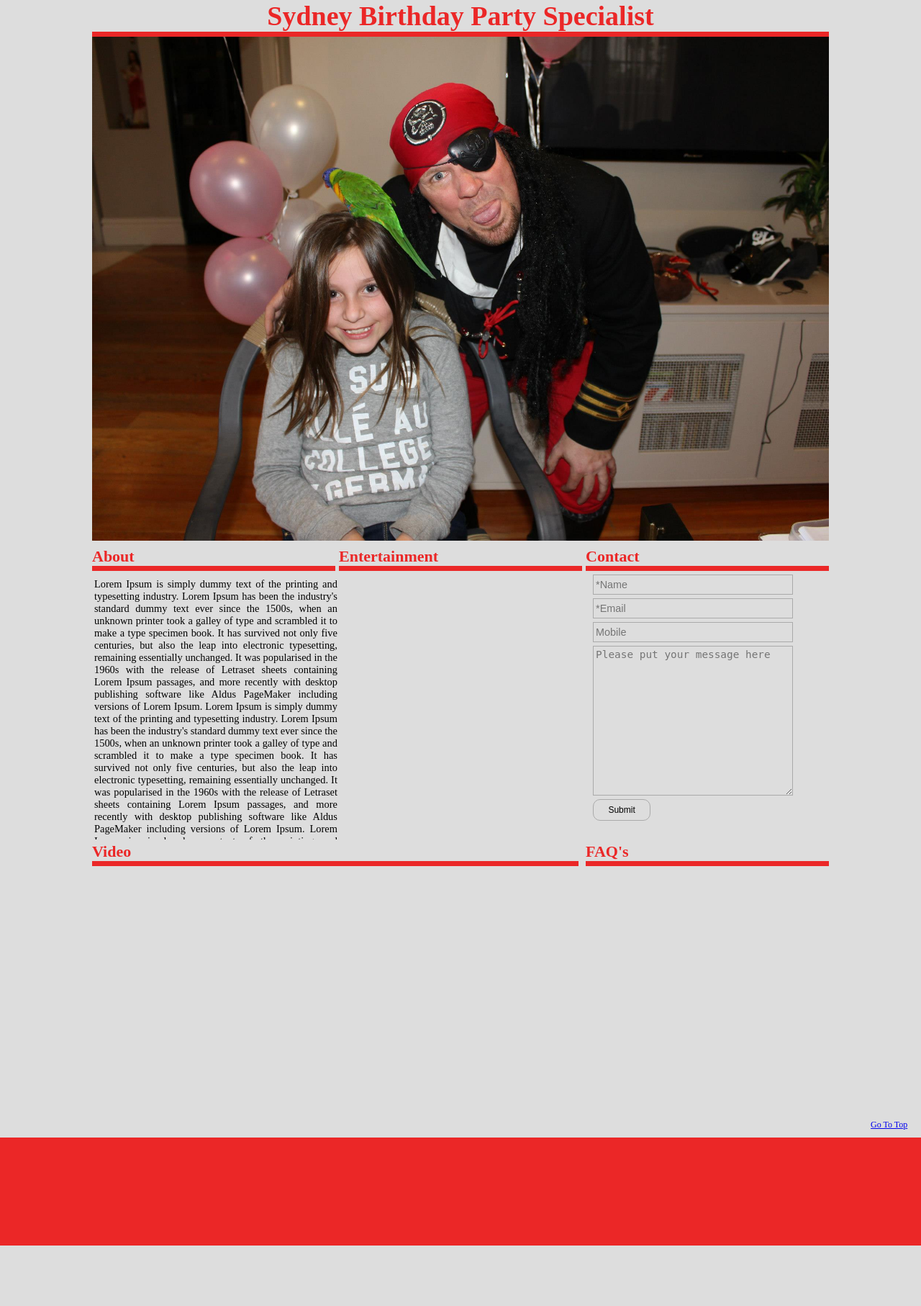
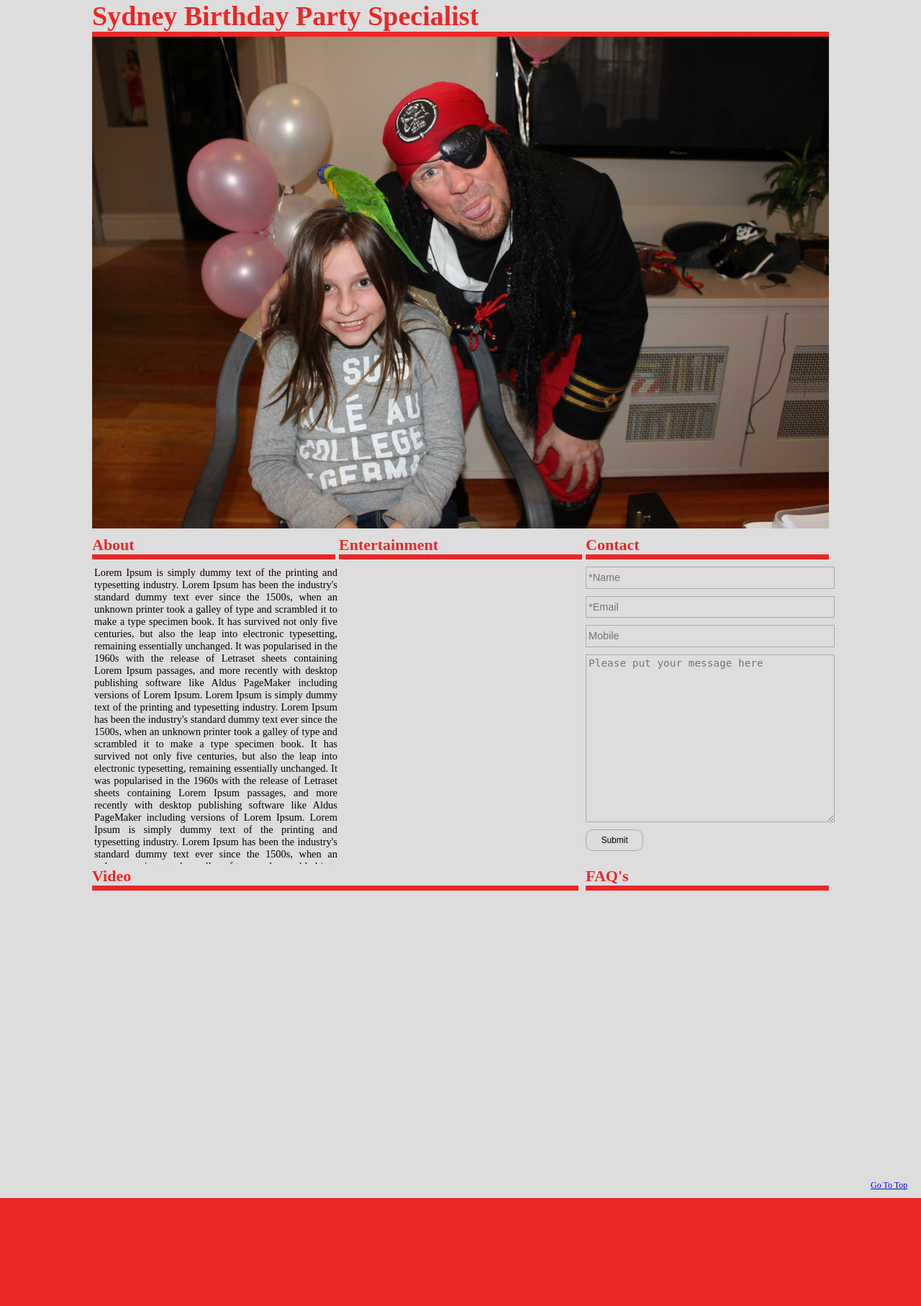
Before and after one commit to ryanlfoster/captain, a PHP site: page /index.html in a window 1280 px wide. Shown: the part 80-1894 px from the top of the page at 72% size. Before the commit the page ends 1810 px from the top, so only its background shows below. Run offline with PHP 8.4, Linux system fonts and the light colour scheme; style sheets or scripts are compiled from the project's sources.

Commit message:
Better slider show solution
Fix the slider show margin problem

```diff
--- a/css/large.less
+++ b/css/large.less
@@ -1,7 +1,6 @@
-@section_height: 400px;
+@section_height: 450px;
 @section_margin_bottom: 10px;
-@slider_show_height: 750px;
-@content_height: @slider_show_height+@section_height*3+@section_margin_bottom*4;
+@content_height: @section_height*3+@section_margin_bottom*4;
 
 header{
 	height: 80px;
@@ -13,33 +12,31 @@
 
 .firstline_left{
 	width: 33%;
-	top: @slider_show_height+@section_margin_bottom;
+	top: @section_margin_bottom;
 	left:0px;
 }
 .firstline_middle{
 	width: 33%;
-	top: @slider_show_height+@section_margin_bottom;
+	top: @section_margin_bottom;
 	left:33.5%;
 }
 .firstline_right{
 	width: 33%;
-	top: @slider_show_height+@section_margin_bottom;
+	top: @section_margin_bottom;
 	right:0px;
 }
 .secondline_left{
 	width: 66%;
-	top: @slider_show_height+@section_height+@section_margin_bottom*2;
+	top: @section_height+@section_margin_bottom*2;
 	left:0px;
 }
 .secondline_right{
 	width: 33%;
-	top: @slider_show_height+@section_height+@section_margin_bottom*2;
+	top: @section_height+@section_margin_bottom*2;
 	right:0px;
 }
 
-.slider_show{
-	height: @slider_show_height;
-}
+
 
 section{
 	height: @section_height;
@@ -52,14 +49,7 @@
 	margin-bottom: @section_margin_bottom;
 	z-index: 999;
 }
-.slider_show{
-	width:100%;
-	position: absolute;
-	height: @slider_show_height;
-	top:0px;
-	left: 0px;
-	z-index: 999px;
-}
+
 .about{
 	.firstline_left;
 }
@@ -76,23 +66,29 @@
 	.secondline_right;
 }
 .content{
-	height: @slider_show_height+@section_height*2+@section_margin_bottom*3;
+	height: @section_height*2+@section_margin_bottom*3;
 }
 .top{
 	bottom: 150px;
 }
 
-/*------------------------------slider---------------------------------*/
-.slider{
-	li{
-		height: -50px+@slider_show_height;
-		img{
-			height: -50px+@slider_show_height;
-		}
-	}
-}
+
 /*-----------------------------about--------------------------------*/
 p.text{
 	top:40px;
 	height: -40+@section_height;
 }
+
+/*----------------------------form------------------------------------*/
+input, textarea, #submit{
+	margin: 10px 0 0;
+}
+#submit{
+	width: 80px;
+	height: 30px;
+	border: 1px solid #aaa;
+	-moz-border-radius: 10px;
+    -webkit-border-radius: 10px;
+    -khtml-border-radius: 10px;
+    border-radius: 10px;
+}
--- a/css/medium.less
+++ b/css/medium.less
@@ -1,7 +1,6 @@
-@section_height: 500px;
+@section_height: 400px;
 @section_margin_bottom: 10px;
-@slider_show_height: 400px;
-@content_height: @slider_show_height+@section_height*3+@section_margin_bottom*4;
+@content_height:@section_height*3+@section_margin_bottom*4;
 
 
 h2{
@@ -12,30 +11,30 @@
 	width: 100%;
 	left:0px;
 	//top: @slider_show_height+@section_margin_bottom;
-	top: @slider_show_height+@section_height*2+@section_margin_bottom*3;
+	top: @section_height*2+@section_margin_bottom*3;
 }
 .firstline_left{
 	width: 49.5%;
 	//top: @slider_show_height+@section_height+@section_margin_bottom*2;
-	top: @slider_show_height+@section_margin_bottom;
+	top: @section_margin_bottom;
 	left: 0px;
 }
 .firstline_right{
 	width: 49.5%;
 	//top: @slider_show_height+@section_height+@section_margin_bottom*2;
-	top: @slider_show_height+@section_margin_bottom;
+	top: @section_margin_bottom;
 	right: 0px;
 }
 .secondline_left{
 	width: 49.5%;
 	//top: @slider_show_height+@section_height*2+@section_margin_bottom*3;
-	top: @slider_show_height+@section_height+@section_margin_bottom*2;
+	top: @section_height+@section_margin_bottom*2;
 	left: 0px;
 }
 .secondline_right{
 	width: 49.5%;
 	//top: @slider_show_height+@section_height*2+@section_margin_bottom*3;
-	top: @slider_show_height+@section_height+@section_margin_bottom*2;
+	top: @section_height+@section_margin_bottom*2;
 	right: 0px;
 }
 header{
@@ -50,14 +49,6 @@
 	height: @section_height;
 	margin-bottom: @section_margin_bottom;
 	z-index: 999;
-}
-.slider_show{
-	width:100%;
-	position: absolute;
-	height: @slider_show_height;
-	top:0px;
-	left: 0px;
-	z-index: 999px;
 }
 
 .video{
@@ -86,18 +77,22 @@
 	bottom: 100px;
 }
 
-/*------------------------------slider---------------------------------*/
-.slider{
-	li{
-		height: -50+@slider_show_height;
-		img{
-			height: -50+@slider_show_height;
-		}
-	}
-}
-
 /*-----------------------------about--------------------------------*/
 p.text{
 	top:40px;
 	height: -40+@section_height;
 }
+
+/*----------------------------form------------------------------------*/
+input, textarea, #submit{
+	margin: 8px 0 0;
+}
+#submit{
+	width: 80px;
+	height: 30px;
+	border: 1px solid #aaa;
+	-moz-border-radius: 10px;
+    -webkit-border-radius: 10px;
+    -khtml-border-radius: 10px;
+    border-radius: 10px;
+}
--- a/css/small.less
+++ b/css/small.less
@@ -1,7 +1,6 @@
-@section_height: 200px;
+@section_height: 300px;
 @section_margin_bottom: 10px;
-@slider_show_height: 200px;
-@content_height: @slider_show_height+@section_height*6+@section_margin_bottom*7;
+@content_height: @section_height*6+@section_margin_bottom*7;
 
 
 h2{
@@ -11,12 +10,12 @@
 .videoline{
 	width: 100%;
 	left:0px;
-	top: @slider_show_height+@section_margin_bottom;
+	top: @section_margin_bottom;
 }
 
 .section(@level:0){
 	width: 100%;
-	top: @slider_show_height+@section_height*@level+@section_margin_bottom*(@level+1);
+	top: @section_height*@level+@section_margin_bottom*(@level+1);
 	left: 0px;
 }
 header{
@@ -32,32 +31,25 @@
 	margin-bottom: @section_margin_bottom;
 	z-index: 999;
 }
-.slider_show{
-	position: absolute;
-	height: @slider_show_height;
-	top:0px;
-	left: 0px;
-	z-index: 999px;
-}
 
 .video{
-	.section(5);
+	.section(4);
 }
 
 .about{
-	.section(2);
+	.section(1);
 }
 
 
 .entertainment{
-	.section(1);
+	.section(0);
 }
 
 .faq{
-	.section(3);
+	.section(2);
 }
 .contact{
-	.section(4);
+	.section(3);
 }
 .content{
 	height: @content_height;
@@ -67,21 +59,22 @@
 	bottom: 100px;
 }
 
-/*------------------------------slider---------------------------------*/
-.slider{
-	li{
-		height: -50+@slider_show_height;
-		img{
-			height: -50+@slider_show_height;
-		}
-	}
-}
 /*-----------------------------about--------------------------------*/
 p.text{
 	top:40px;
 	height: -40+@section_height;
 }
 
+/*----------------------------form------------------------------------*/
+input, textarea, #submit{
+	margin: 5px 0 0;
+}
 #submit{
-	height: 35%;
+	width: 50px;
+	height: 20px;
+	border: 1px solid #aaa;
+	-moz-border-radius: 8px;
+    -webkit-border-radius: 8px;
+    -khtml-border-radius: 8px;
+    border-radius:8px;
 }
--- a/css/style.less
+++ b/css/style.less
@@ -44,6 +44,10 @@
 	background-color: @divider_color;
 }
 
+.title.lable{
+	width: 80%;
+	margin: 0 auto;
+}
 section{
 	&:hover{
 			background-color: @section_color;
@@ -73,14 +77,14 @@
 
 .slider{
 	display: block;
-	width: 100%;
+	width: 80%;
+	margin: 0 auto;
 	li{
 		display: block;
 		width: 100%;
-		overflow: hidden;
 		img{
 			display: block;
-			margin: 0 auto;
+			width: 100%;
 		}
 	}
 }
@@ -93,29 +97,19 @@
 }
 
 input{
-	width: 80%;
+	width: 100%;
 	display: block;
-	margin: 5px 10px;
 	height: 5%;
 	border: 1px solid #aaa;
 }
 textarea{
 	display: block;
-	width: 80%;
+	width: 100%;
 	height: 50%;
-	margin: 5px 10px;
 	border: 1px solid #aaa;
 }
 
 #submit{
-	width: 80px;
-	height: 30px;
-	border: 1px solid #aaa;
-	margin-left: 10px;
-	-moz-border-radius: 10px;
-    -webkit-border-radius: 10px;
-    -khtml-border-radius: 10px;
-    border-radius: 10px;
 	&:hover{
 		background-color: white;
 	}
--- a/index.html
+++ b/index.html
@@ -23,11 +23,8 @@
         </head>
         <body>
                 <header>
-
                 </header>
-                <div class="content" id="content">
-                        <div class="slider_show">
-                                <div class="lable">
+                <div class="title lable">
                     <h2>Sydney Birthday Party Specialist</h2>
                     <div class="divider"></div>
                 </div>
@@ -37,11 +34,11 @@
                     <li><img src="img/3.jpg" alt=""></li>
                     <li><img src="img/4.jpg" alt=""></li>
                 </ul>
-                        </div><section class="about">
+                <div class="content" id="content">
+                    <section class="about">
                         <div class="lable">
                             <h3>About</h3>
                             <div class="divider"></div>
-
                         </div>
                         <p class="text">
                                         Lorem Ipsum is simply dummy text of the printing and typesetting industry. Lorem Ipsum has been the industry's standard dummy text ever since the 1500s, when an unknown printer took a galley of type and scrambled it to make a type specimen book. It has survived not only five centuries, but also the leap into electronic typesetting, remaining essentially unchanged. It was popularised in the 1960s with the release of Letraset sheets containing Lorem Ipsum passages, and more recently with desktop publishing software like Aldus PageMaker including versions of Lorem Ipsum.
@@ -82,6 +79,11 @@
                 </footer>
                 <script src="js/jquery-1.10.1.min.js"></script>
                 <script src="js/responsiveslides.min.js"></script>
+                <script>
+                    //var h=$(".slider li").css("height");
+                    var h=$(".slider li").height();
+                    $(".slider").css({"height":h});
+                </script>
                 <script src="js/js.js"></script>
         </body>
 </html>
--- a/js/js.js
+++ b/js/js.js
@@ -1,4 +1,6 @@
-      $(".slider_show .slider").responsiveSlides({
+
+
+      $(".slider").responsiveSlides({
         auto: true,             // Boolean: Animate automatically, true or false
         speed: 500,            // Integer: Speed of the transition, in milliseconds
         timeout: 4000,          // Integer: Time between slide transitions, in milliseconds
@@ -16,3 +18,12 @@
         before: function(){},   // Function: Before callback
         after: function(){}     // Function: After callback
       });
+
+
+      $(window).resize(function(){
+            $(".slider").height($(".slider li").height());
+      });
+
+    $(window).load(function(){
+        $(".slider").height($(".slider li").height());
+    });
```
Lines whose indentation alone changed are shown as unchanged.
